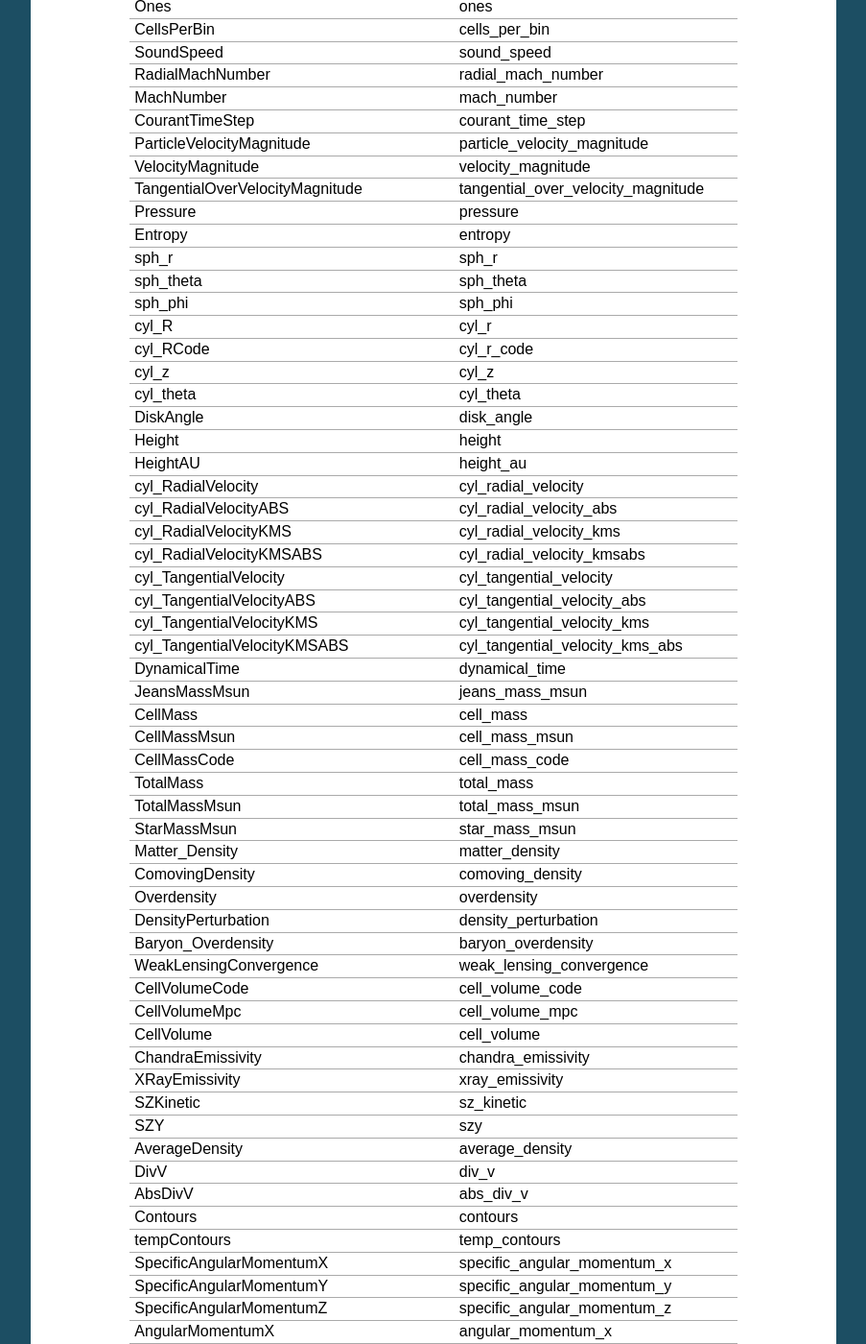
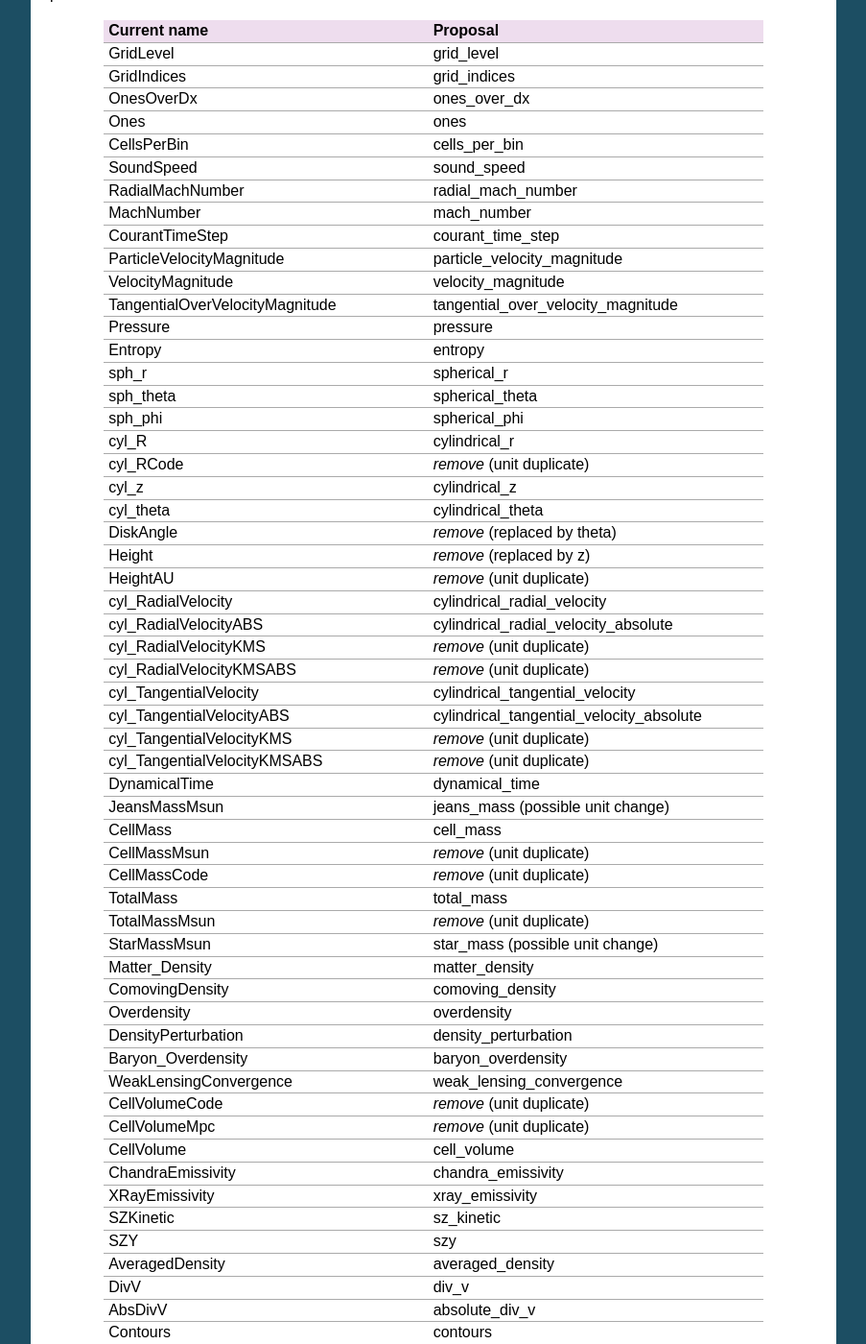
Before and after one commit to yt-project/ytep, a Sphinx documentation site: the page built from source/YTEPs/YTEP-0003.rst, in a window 1280 px wide and 1400 px high, scrolled down 1222 px. Shown: the whole window at 96% size, without its empty margins (198-1101 px from the left). Built offline with Sphinx 7.4.7, drawn with Linux system fonts in a browser that asks for light colours; formulas are drawn with MathJax 3; some of the changed text lies outside the part shown.

Commit message:
0003: Added some fields I missed, fixed one current name (average*d*density). Proposed changes include more verbose names (sph -> spherical) and removing fields with units at the end of the name.

```diff
--- a/source/YTEPs/YTEP-0003.rst
+++ b/source/YTEPs/YTEP-0003.rst
@@ -1,6 +1,5 @@
 YTEP-0003: Standardizing field names
 ====================================
-
 
 Abstract
 --------
@@ -56,7 +55,15 @@ starting this in yt-3.0.
 Field Names
 -----------
 
-This is a listing of all field names currently defined in the yt-3.0 universal_fields module and the proposed replacement names.
+Naming rules:
+  - must be lowercase underscored.
+  - should be as verbose as possible.
+  - should not include units.
+  - vector fields are separated into 4 scalar fields with endings _x, _y, _z,
+    and _magnitude.
+
+This is a listing of all field names currently defined in the yt-3.0
+universal_fields module and the proposed replacement names.
 
 ======================================  =======================================
             Current name                              Proposal
@@ -75,48 +82,48 @@ VelocityMagnitude                       velocity_magnitude
 TangentialOverVelocityMagnitude         tangential_over_velocity_magnitude
 Pressure                                pressure
 Entropy                                 entropy
-sph_r                                   sph_r
-sph_theta                               sph_theta
-sph_phi                                 sph_phi
-cyl_R                                   cyl_r
-cyl_RCode                               cyl_r_code
-cyl_z                                   cyl_z
-cyl_theta                               cyl_theta
-DiskAngle                               disk_angle
-Height                                  height
-HeightAU                                height_au
-cyl_RadialVelocity                      cyl_radial_velocity
-cyl_RadialVelocityABS                   cyl_radial_velocity_abs
-cyl_RadialVelocityKMS                   cyl_radial_velocity_kms
-cyl_RadialVelocityKMSABS                cyl_radial_velocity_kmsabs
-cyl_TangentialVelocity                  cyl_tangential_velocity
-cyl_TangentialVelocityABS               cyl_tangential_velocity_abs
-cyl_TangentialVelocityKMS               cyl_tangential_velocity_kms
-cyl_TangentialVelocityKMSABS            cyl_tangential_velocity_kms_abs
+sph_r                                   spherical_r
+sph_theta                               spherical_theta
+sph_phi                                 spherical_phi
+cyl_R                                   cylindrical_r
+cyl_RCode                               *remove* (unit duplicate)
+cyl_z                                   cylindrical_z
+cyl_theta                               cylindrical_theta
+DiskAngle                               *remove* (replaced by theta)
+Height                                  *remove* (replaced by z)
+HeightAU                                *remove* (unit duplicate)
+cyl_RadialVelocity                      cylindrical_radial_velocity
+cyl_RadialVelocityABS                   cylindrical_radial_velocity_absolute
+cyl_RadialVelocityKMS                   *remove* (unit duplicate)
+cyl_RadialVelocityKMSABS                *remove* (unit duplicate)
+cyl_TangentialVelocity                  cylindrical_tangential_velocity
+cyl_TangentialVelocityABS               cylindrical_tangential_velocity_absolute
+cyl_TangentialVelocityKMS               *remove* (unit duplicate)
+cyl_TangentialVelocityKMSABS            *remove* (unit duplicate)
 DynamicalTime                           dynamical_time
-JeansMassMsun                           jeans_mass_msun
+JeansMassMsun                           jeans_mass (possible unit change)
 CellMass                                cell_mass
-CellMassMsun                            cell_mass_msun
-CellMassCode                            cell_mass_code
+CellMassMsun                            *remove* (unit duplicate)
+CellMassCode                            *remove* (unit duplicate)
 TotalMass                               total_mass
-TotalMassMsun                           total_mass_msun
-StarMassMsun                            star_mass_msun
+TotalMassMsun                           *remove* (unit duplicate)
+StarMassMsun                            star_mass (possible unit change)
 Matter_Density                          matter_density
 ComovingDensity                         comoving_density
 Overdensity                             overdensity
 DensityPerturbation                     density_perturbation
 Baryon_Overdensity                      baryon_overdensity
 WeakLensingConvergence                  weak_lensing_convergence
-CellVolumeCode                          cell_volume_code
-CellVolumeMpc                           cell_volume_mpc
+CellVolumeCode                          *remove* (unit duplicate)
+CellVolumeMpc                           *remove* (unit duplicate)
 CellVolume                              cell_volume
 ChandraEmissivity                       chandra_emissivity
 XRayEmissivity                          xray_emissivity
 SZKinetic                               sz_kinetic
 SZY                                     szy
-AverageDensity                          average_density
+AveragedDensity                         averaged_density
 DivV                                    div_v
-AbsDivV                                 abs_div_v
+AbsDivV                                 absolute_div_v
 Contours                                contours
 tempContours                            temp_contours
 SpecificAngularMomentumX                specific_angular_momentum_x
@@ -125,38 +132,40 @@ SpecificAngularMomentumZ                specific_angular_momentum_z
 AngularMomentumX                        angular_momentum_x
 AngularMomentumY                        angular_momentum_y
 AngularMomentumZ                        angular_momentum_z
-ParticleSpecificAngularMomentumX        particle_specific_angular_momentum_z
-ParticleSpecificAngularMomentumXKMSMPC  particle_specific_angular_momentum_z
-ParticleSpecificAngularMomentumYKMSMPC  particle_specific_angular_momentum_z
-ParticleSpecificAngularMomentumZKMSMPC  particle_specific_angular_momentum_z
+ParticleSpecificAngularMomentumX        particle_specific_angular_momentum_x
+ParticleSpecificAngularMomentumY        particle_specific_angular_momentum_y
+ParticleSpecificAngularMomentumZ        particle_specific_angular_momentum_z
+ParticleSpecificAngularMomentumXKMSMPC  *remove* (unit duplicate)
+ParticleSpecificAngularMomentumYKMSMPC  *remove* (unit duplicate)
+ParticleSpecificAngularMomentumZKMSMPC  *remove* (unit duplicate)
 ParticleAngularMomentumX                particle_angular_momentum_x
 ParticleAngularMomentumY                particle_angular_momentum_y
 ParticleAngularMomentumZ                particle_angular_momentum_z
 ParticleRadius                          particle_radius
 Radius                                  radius
-RadiusMpc                               radius_mpc
-ParticleRadiusMpc                       particle_radius_mpc
-ParticleRadiuskpc                       particle_radius_kpc
-Radiuskpc                               radius_kpc
-ParticleRadiuskpch                      particle_radius_kpch
-Radiuskpch                              radius_kpch
-ParticleRadiuspc                        particle_radius_pc
-Radiuspc                                radius_pc
-ParticleRadiusAU                        particle_radius_au
-RadiusAU                                radius_au
-ParticleRadiusCode                      particle_radius_code
-RadiusCode                              radius_code
+RadiusMpc                               *remove* (unit duplicate)
+ParticleRadiusMpc                       *remove* (unit duplicate)
+ParticleRadiuskpc                       *remove* (unit duplicate)
+Radiuskpc                               *remove* (unit duplicate)
+ParticleRadiuskpch                      *remove* (unit duplicate)
+Radiuskpch                              *remove* (unit duplicate)
+ParticleRadiuspc                        *remove* (unit duplicate)
+Radiuspc                                *remove* (unit duplicate)
+ParticleRadiusAU                        *remove* (unit duplicate)
+RadiusAU                                *remove* (unit duplicate)
+ParticleRadiusCode                      *remove* (unit duplicate)
+RadiusCode                              *remove* (unit duplicate)
 RadialVelocity                          radial_velocity
-RadialVelocityABS                       radial_velocity_abs
-RadialVelocityKMS                       radial_velocity_kms
-RadialVelocityKMSABS                    radial_velocity_kms_abs
+RadialVelocityABS                       radial_velocity_absolute
+RadialVelocityKMS                       *remove* (unit duplicate)
+RadialVelocityKMSABS                    *remove* (unit duplicate)
 TangentialVelocity                      tangential_velocity
 CuttingPlaneVelocityX                   cutting_plane_velocity_x
 CuttingPlaneVelocityY                   cutting_plane_velocity_y
 CuttingPlaneBX                          cutting_plane_bx
 CuttingPlaneBy                          cutting_plane_by
 MeanMolecularWeight                     mean_molecular_weight
-JeansMassMsun                           jeans_mass_msun
+JeansMassMsun                           *remove* (duplicate)
 particle_density                        particle_density
 MagneticEnergy                          magnetic_energy
 BMagnitude                              b_magnitude
@@ -190,15 +199,15 @@ VorticityGrowthX                        vorticity_growth_x
 VorticityGrowthY                        vorticity_growth_y
 VorticityGrowthZ                        vorticity_growth_z
 VorticityGrowthMagnitude                vorticity_growth_magnitude
-VorticityGrowthMagnitudeABS             vorticity_growth_magnitude_abs
+VorticityGrowthMagnitudeABS             vorticity_growth_magnitude_absolute
 VorticityGrowthTimescale                vorticity_growth_timescale
-VorticityRadPressureX                   vorticity_rad_pressure_x
-VorticityRadPressureY                   vorticity_rad_pressure_y
-VorticityRadPressureZ                   vorticity_rad_pressure_z
-VorticityRadPressureMagnitude           vorticity_rad_pressure_magnitude
-VorticityRPGrowthX                      vorticity_rp_growth_x
-VorticityRPGrowthY                      vorticity_rp_growth_y
-VorticityRPGrowthZ                      vorticity_rp_growth_z
-VorticityRPGrowthMagnitude              vorticity_rp_growth_magnitude
-VorticityRPGrowthTimescale              vorticity_rp_growth_timescale
+VorticityRadPressureX                   vorticity_radiation_pressure_x
+VorticityRadPressureY                   vorticity_radiation_pressure_y
+VorticityRadPressureZ                   vorticity_radiation_pressure_z
+VorticityRadPressureMagnitude           vorticity_radiation_pressure_magnitude
+VorticityRPGrowthX                      vorticity_radiation_pressure_growth_x
+VorticityRPGrowthY                      vorticity_radiation_pressure_growth_y
+VorticityRPGrowthZ                      vorticity_radiation_pressure_growth_z
+VorticityRPGrowthMagnitude              vorticity_radiation_pressure_growth_magnitude
+VorticityRPGrowthTimescale              vorticity_radiation_pressure_growth_timescale
 ======================================  =======================================
```
